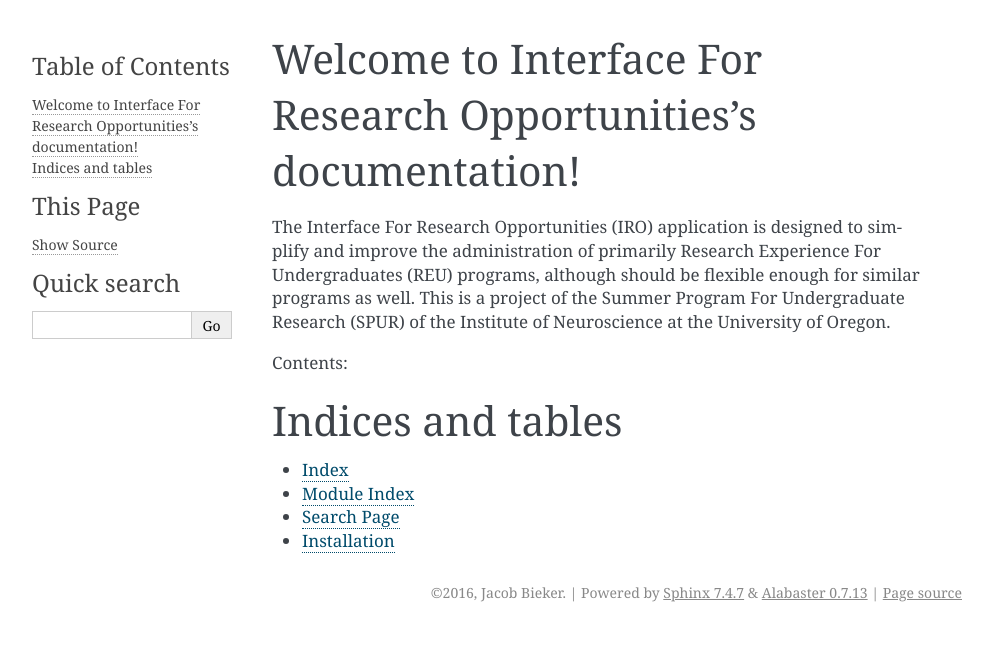
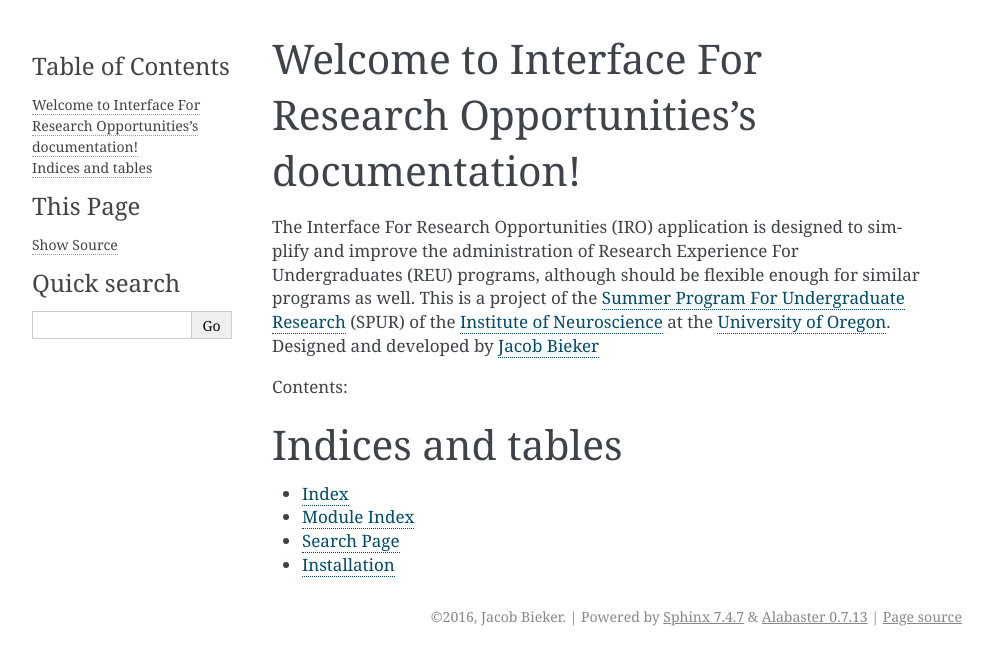
Before and after one commit to UO-SPUR/reu_utility, a Sphinx documentation site: the page built from docs/index.rst, in a window 1280 px wide. Shown: the top 665 px of the page, without its empty margins (148-1140 px from the left). Built offline with Sphinx 7.4.7, drawn with Linux system fonts in a browser that asks for light colours.

Commit message:
Add and updated links

```diff
--- a/docs/index.rst
+++ b/docs/index.rst
@@ -6,9 +6,10 @@
 Welcome to Interface For Research Opportunities's documentation!
 ================================================================
 The Interface For Research Opportunities (IRO) application is designed to simplify and improve the
-administration of primarily Research Experience For Undergraduates (REU) programs, although should be flexible enough
-for similar programs as well. This is a project of the Summer Program For Undergraduate Research (SPUR) of the
-Institute of Neuroscience at the University of Oregon.
+administration of Research Experience For Undergraduates (REU) programs, although should be flexible enough
+for similar programs as well. This is a project of the `Summer Program For Undergraduate Research <https://spur.uoregon.edu/>`_
+(SPUR) of the `Institute of Neuroscience <https://neuro.uoregon.edu/>`_ at the `University of Oregon <https://uoregon.edu/>`_.
+Designed and developed by `Jacob Bieker <https://www.jacobbieker.com/>`_
 
 
 Contents:
```
